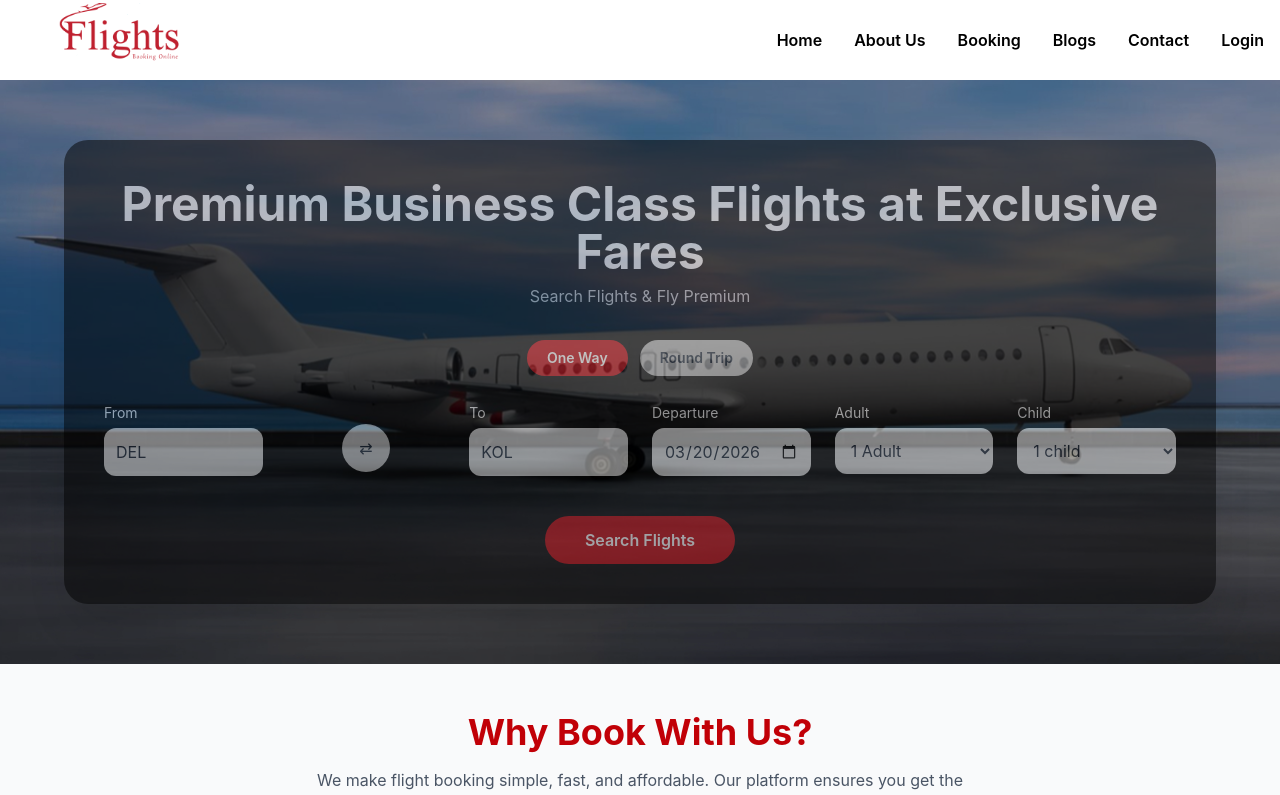
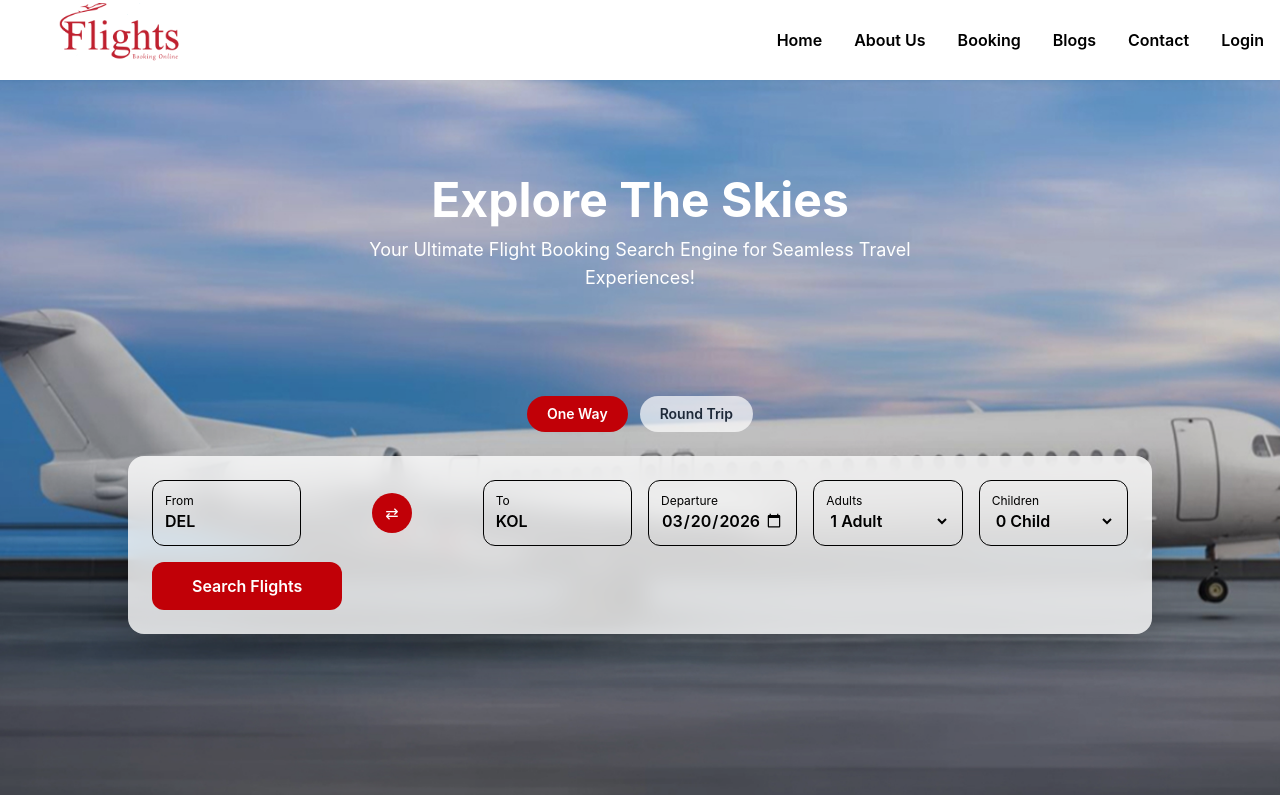
Before and after one commit to Sunny9467/FlightBookingOnline, a React (Vite) app: page /booking in a window 1280 px wide. Shown: the top 795 px of the page. Built offline with nearby package versions, Linux system fonts and the light colour scheme.

Commit message:
blogspage

```diff
--- a/src/pages/BookingPage.jsx
+++ b/src/pages/BookingPage.jsx
@@ -16,28 +16,34 @@ export default function SearchFlights() {
     };
     return (
         <>
-            <section className="relative w-full h-full overflow-hidden">
+
+             <section data-aos="zoom-in">
+                <div className="relative min-h-screen">
+
+                    {/* Background Image */}
                     <img
                         src="/Images/booking Banner.jpg.jpeg"
-                    className="absolute inset-0 w-full h-full object-cover"
+                        alt="banner"
+                        className="w-full h-full object-cover absolute inset-0"
                     />
 
-                <div className="absolute inset-0 bg-black/40"></div>
+                    {/* Overlay */}
+                    <div className="absolute inset-0 bg-black/15"></div>
 
-                <div className="relative z-10 max-w-6xl mx-auto my-auto py-15 w-full mx-4">
-                    <div className="bg-black opacity-50 rounded-3xl shadow-2xl p-6 md:p-10">
+                    {/* Content */}
+                    <div className="relative z-10 flex flex-col justify-center items-center text-white px-4 pt-24 pb-10">
 
-                        <div className="text-center text-white mb-8">
-                            <h1 className="text-3xl md:text-5xl font-bold">
-                                Premium Business Class Flights at Exclusive Fares
+                        {/* Heading */}
+                        <h1 className="text-2xl md:text-5xl font-bold mb-3 text-center">
+                            Explore The Skies
                         </h1>
-                            <h3 className="mt-2 text-white/80">
-                                Search Flights & Fly Premium
-                            </h3>
-                        </div>
 
+                        <p className="mb-6 text-sm md:text-lg text-center max-w-xl">
+                            Your Ultimate Flight Booking Search Engine for Seamless Travel Experiences!
+                        </p>
 
-                        <div className="flex justify-center gap-3 mb-6">
+                        {/* Trip Type */}
+                        <div className="flex gap-3 mb-6 flex-wrap mt-20 justify-center">
                             <button
                                 onClick={() => setTripType("oneway")}
                                 className={`px-5 py-2 rounded-full text-sm font-semibold transition ${tripType === "oneway"
@@ -47,6 +53,7 @@ export default function SearchFlights() {
                             >
                                 One Way
                             </button>
+
                             <button
                                 onClick={() => setTripType("roundtrip")}
                                 className={`px-5 py-2 rounded-full text-sm font-semibold transition ${tripType === "roundtrip"
@@ -58,69 +65,79 @@ export default function SearchFlights() {
                             </button>
                         </div>
 
-                        {/* Form */}
-                        <form className={`grid grid-cols-1 md:grid-cols-6  gap-6 ${tripType === "roundtrip" ? 'grid grid-cols-1 md:grid-cols-7 gap-6' : ""} gap-4 text-gray-800`}>
-                            <div>
-                                <label className="text-sm text-white">From</label>
+                        {/* Form Card */}
+                        <div className="bg-white/80 backdrop-blur-md  rounded-2xl p-4 md:p-6 w-full max-w-5xl shadow-2xl">
+
+                            <form
+                                className={`grid text-black grid-cols-1 md:grid-cols-6 gap-4 ${tripType === "roundtrip" ? "md:grid-cols-7" : ""
+                                    }`}
+                            >
+
+                                {/* From */}
+                                <div className="border rounded-xl p-3">
+                                    <p className="text-xs">From</p>
                                     <input
                                         type="text"
                                         placeholder="Delhi (DEL)"
                                         value={from}
                                         onChange={(e) => setFrom(e.target.value)}
-                                    className="w-full mt-1 p-3 rounded-xl bg-white/90 outline-none"
+                                        className="w-full outline-none font-semibold"
                                     />
                                 </div>
 
-
-                            <div className="flex items-end justify-center">
+                                {/* Swap Button (hidden in mobile) */}
+                                <div className="hidden md:flex items-center justify-center">
                                     <button
                                         type="button"
                                         onClick={handleSwap}
-                                    className="mb-1 bg-white/80 hover:bg-white text-gray-800 rounded-full w-12 h-12 flex items-center justify-center shadow-md transition hover:rotate-180"
-                                    title="Swap"
+                                        className="bg-red-700 text-white rounded-full w-10 h-10 flex items-center justify-center hover:rotate-180 transition"
                                     >
                                         ⇄
                                     </button>
                                 </div>
 
-                            <div>
-                                <label className="text-sm text-white">To</label>
+                                {/* To */}
+                                <div className="border rounded-xl p-3">
+                                    <p className="text-xs">To</p>
                                     <input
                                         type="text"
-                                    placeholder="New York (JFK)"
+                                        placeholder="Mumbai (BOM)"
                                         value={to}
                                         onChange={(e) => setTo(e.target.value)}
-                                    className="w-full mt-1 p-3 rounded-xl bg-white/90 outline-none"
+                                        className="w-full outline-none font-semibold"
                                     />
                                 </div>
 
-                            <div>
-                                <label className="text-sm text-white">Departure</label>
+                                {/* Departure */}
+                                <div className="border rounded-xl p-3">
+                                    <p className="text-xs">Departure</p>
                                     <input
                                         type="date"
                                         value={departDate}
                                         min={today}
                                         onChange={(e) => setDepartDate(e.target.value)}
-                                    className="w-full mt-1 p-3 rounded-xl  bg-white/90 outline-none "
+                                        className="w-full outline-none font-semibold"
                                     />
                                 </div>
 
+                                {/* Return */}
                                 {tripType === "roundtrip" && (
-                                <div>
-                                    <label className="text-sm text-white">Return</label>
+                                    <div className="border rounded-xl p-3">
+                                        <p className="text-xs">Return</p>
                                         <input
                                             type="date"
                                             value={returnDate}
                                             min={departDate}
                                             onChange={(e) => setReturnDate(e.target.value)}
-                                        className="w-full mt-1 p-3 rounded-xl bg-white/90 outline-none"
+                                            className="w-full outline-none font-semibold"
                                         />
                                     </div>
                                 )}
 
-                            <div>
-                                <label className="text-sm text-white">Adult</label>
-                                <select className="w-full mt-1 p-3 rounded-xl bg-white/90 outline-none">
+                                {/* Adults */}
+                                <div className="border rounded-xl p-3">
+                                    <p className="text-xs">Adults</p>
+                                    <select className="w-full outline-none font-semibold">
                                         <option>1 Adult</option>
                                         <option>2 Adults</option>
                                         <option>3 Adults</option>
@@ -128,28 +145,36 @@ export default function SearchFlights() {
                                     </select>
                                 </div>
 
-                            <div>
-                                <label className="text-sm text-white">Child</label>
-                                <select className="w-full mt-1 p-3 rounded-xl bg-white/90 outline-none">
-                                    <option>1 child</option>
-                                    <option>2 childs</option>
-                                    <option>3 childs</option>
-                                    <option>4 childs</option>
+                                {/* Children */}
+                                <div className="border rounded-xl p-3">
+                                    <p className="text-xs">Children</p>
+                                    <select className="w-full outline-none font-semibold">
+                                        <option>0 Child</option>
+                                        <option>1 Child</option>
+                                        <option>2 Children</option>
+                                        <option>3 Children</option>
                                     </select>
                                 </div>
 
-                            <div className="md:col-span-6 mt-4 text-center">
+                                {/* Button */}
+                                <div className="md:col-span-full">
                                     <button
                                         type="submit"
-                                    className="bg-red-700 hover:bg-red-800 transition text-white px-10 py-3 rounded-full font-semibold shadow-xl hover:scale-105"
+                                        className="w-full md:w-auto bg-red-700 hover:bg-red-800 text-white px-10 py-3 rounded-xl font-semibold transition"
                                     >
                                         Search Flights
                                     </button>
                                 </div>
+
                             </form>
                         </div>
                     </div>
+                </div>
             </section>
+
+
+
+
             <BookingInfoPage/>
         </>
     )
```
Also changed, not shown: src/components/Footer.jsx (+5 -5 lines). Lines whose indentation alone changed are shown as unchanged.
